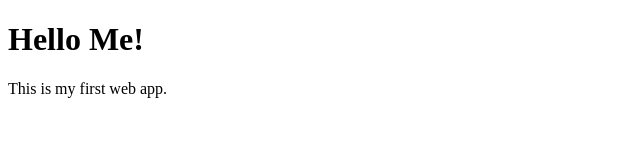
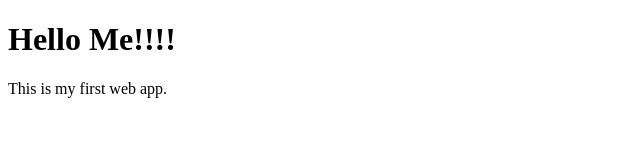
Before and after one commit to me035/learning-github, a plain HTML site: page index.html in a window 1280 px wide. Shown: the full height of the page, 0-640 px from the left. Drawn offline with Linux system fonts and the light colour scheme.

Commit message:
Change heading text to 'Hello Me!!!!'

```diff
--- a/index.html
+++ b/index.html
@@ -10,7 +10,7 @@
 
 <body>
 
-<h1>Hello Me!</h1>
+<h1>Hello Me!!!!</h1>
 
 <p>This is my first web app.</p>
 
```
